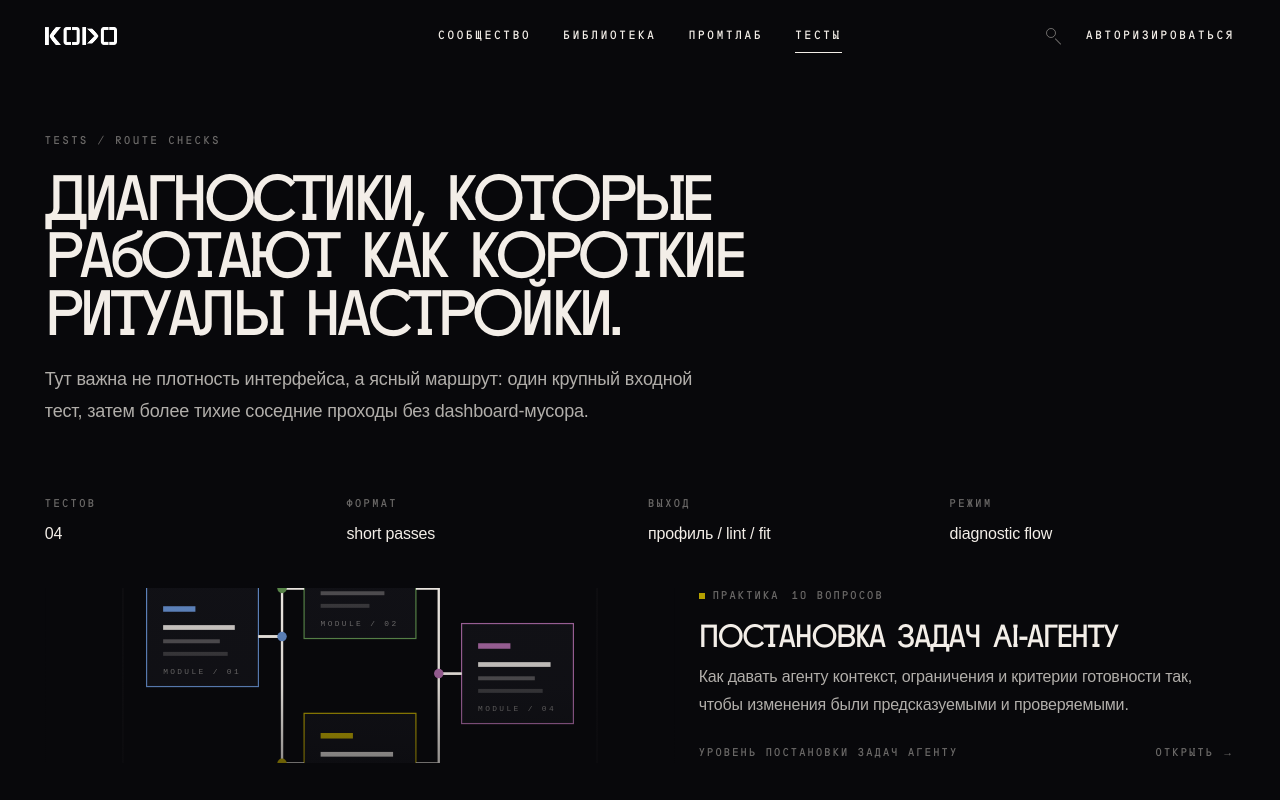
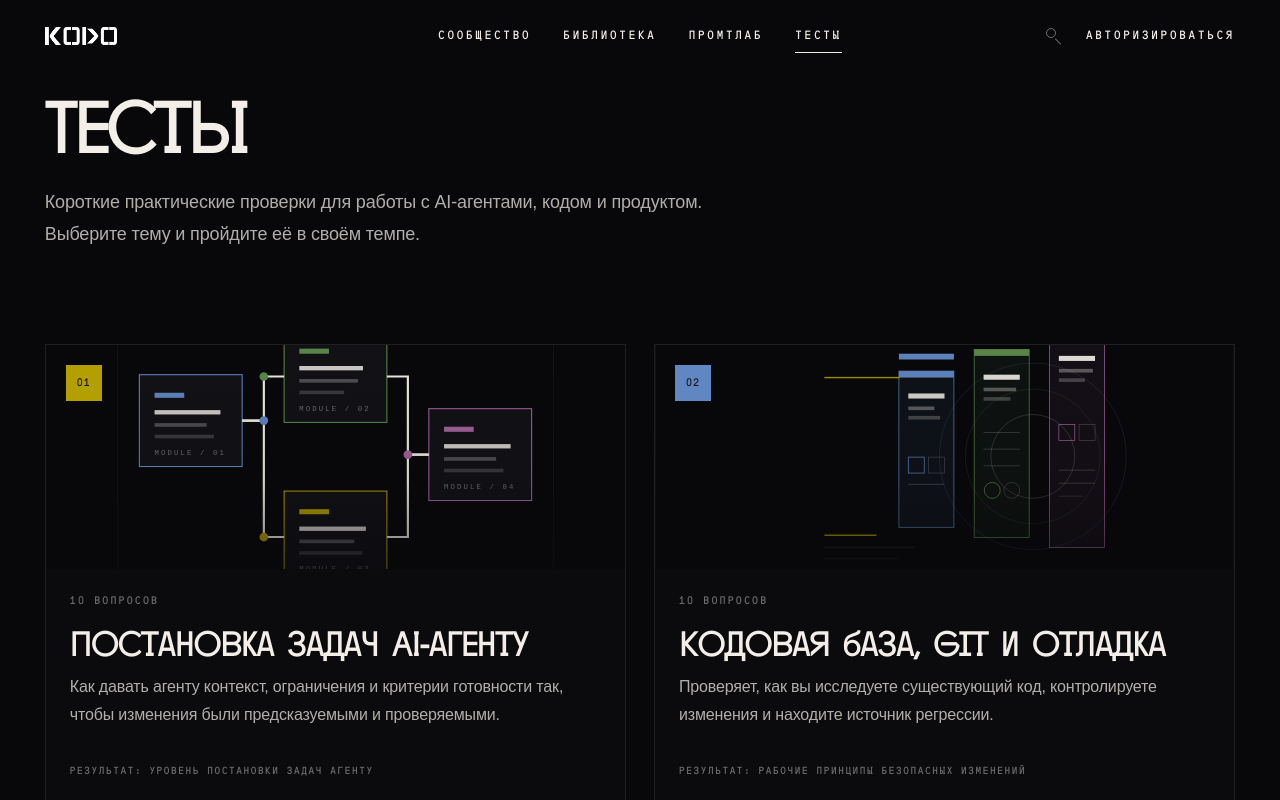
Before and after one commit to TemnovTema/kodo.media, a Next.js app: page /tests in a window 1280 px wide. Shown: the top 800 px of the page. Built offline with nearby package versions, Linux system fonts and the light colour scheme; a web font is replaced by a local one.

Commit message:
Simplify tests catalog

```diff
--- a/src/app/tests/page.tsx
+++ b/src/app/tests/page.tsx
@@ -1,5 +1,4 @@
 import type { Metadata } from "next";
-import { CatalogShell } from "@/components/catalog-shell";
 import { TestCard } from "@/components/test-card";
 import { diagnosticTests } from "@/lib/content";
 
@@ -11,24 +10,24 @@ export const metadata: Metadata = {
 
 export default function TestsPage() {
   return (
-    <CatalogShell
-      eyebrow="tests / route checks"
-      title="Диагностики, которые работают как короткие ритуалы настройки."
-      description="Тут важна не плотность интерфейса, а ясный маршрут: один крупный входной тест, затем более тихие соседние проходы без dashboard-мусора."
-      stats={[
-        { label: "Тестов", value: String(diagnosticTests.length).padStart(2, "0") },
-        { label: "Формат", value: "short passes" },
-        { label: "Выход", value: "профиль / lint / fit" },
-        { label: "Режим", value: "diagnostic flow" },
-      ]}
-    >
-      <div className="-mt-2 grid gap-x-8 gap-y-12 lg:grid-cols-2">
-        {diagnosticTests.map((test, index) => (
-          <div key={test.slug} className={index === 0 ? "lg:col-span-2" : ""}>
-            <TestCard test={test} featured={index === 0} />
-          </div>
-        ))}
-      </div>
-    </CatalogShell>
+    <section className="page-stack pt-2">
+      <header className="max-w-3xl space-y-5 pb-1 sm:space-y-6">
+        <h1 className="text-balance text-[clamp(2.65rem,5.6vw,5rem)] leading-[0.92] tracking-[-0.07em] text-[var(--color-text)]">
+          Тесты
+        </h1>
+        <p className="max-w-2xl text-base leading-8 text-[var(--color-text-soft)] md:text-lg">
+          Короткие практические проверки для работы с AI-агентами, кодом и
+          продуктом. Выберите тему и пройдите её в своём темпе.
+        </p>
+      </header>
+
+      <section aria-label="Каталог тестов">
+        <div className="grid gap-5 md:grid-cols-2 md:gap-6 xl:gap-7">
+          {diagnosticTests.map((test, index) => (
+            <TestCard key={test.slug} test={test} index={index} />
+          ))}
+        </div>
+      </section>
+    </section>
   );
 }
--- a/src/components/test-card.tsx
+++ b/src/components/test-card.tsx
@@ -1,61 +1,46 @@
+import Image from "next/image";
 import Link from "next/link";
-import Image from "next/image";
 import type { CSSProperties } from "react";
+import { getTestAccent } from "@/lib/brand";
 import type { DiagnosticTest } from "@/lib/content";
-import { getTestAccent } from "@/lib/brand";
 import { getTestVisualAsset } from "@/lib/visual-assets";
 
 type TestCardProps = {
   test: DiagnosticTest;
-  featured?: boolean;
+  index: number;
 };
 
-export function TestCard({ test, featured = false }: TestCardProps) {
+export function TestCard({ test, index }: TestCardProps) {
   const accent = getTestAccent(test.slug);
   const visual = getTestVisualAsset(test.slug);
 
   return (
     <article
       style={{ "--accent": accent } as CSSProperties}
-      className={`group ${
-        featured
-          ? "grid gap-6 xl:grid-cols-[minmax(0,1.08fr)_minmax(0,0.92fr)] xl:items-end"
-          : "flex h-full flex-col gap-5"
-      }`}
+      className="group flex h-full flex-col overflow-hidden border border-[var(--color-border)] bg-[var(--color-panel)] transition-[border-color,background-color] duration-200 hover:border-[var(--accent)]/70 hover:bg-[var(--color-panel-strong)]"
     >
-      <div
-        className={`relative overflow-hidden bg-[rgba(255,255,255,0.012)] ${
-          featured
-            ? "min-h-[17rem] sm:min-h-[20rem] xl:min-h-full"
-            : "min-h-[14rem] sm:min-h-[18rem] lg:min-h-[19rem]"
-        }`}
-      >
+      <div className="relative min-h-[11.5rem] overflow-hidden bg-[rgba(255,255,255,0.012)] sm:min-h-[14rem]">
         <Image
           src={visual.src}
           alt={visual.alt}
           fill
           unoptimized
-          sizes={
-            featured
-              ? "(min-width: 1280px) 48vw, 100vw"
-              : "(min-width: 1280px) 28vw, (min-width: 768px) 45vw, 100vw"
-          }
+          sizes="(min-width: 1280px) 45vw, (min-width: 768px) 45vw, 100vw"
           className="object-cover transition-transform duration-700 ease-out group-hover:scale-[1.02]"
         />
-        <div className="absolute inset-0 bg-[linear-gradient(180deg,rgba(8,8,11,0.04),rgba(8,8,11,0.12)_56%,rgba(8,8,11,0.42)_100%)]" />
+        <div className="absolute inset-0 bg-[linear-gradient(180deg,rgba(8,8,11,0.03),rgba(8,8,11,0.13)_60%,rgba(8,8,11,0.52)_100%)]" />
+        <span className="absolute left-4 top-4 grid h-9 min-w-9 place-items-center bg-[var(--accent)] px-2 font-mono text-[0.66rem] tracking-[0.1em] text-[#17161a] sm:left-5 sm:top-5">
+          {String(index + 1).padStart(2, "0")}
+        </span>
       </div>
 
-      <div className="flex min-h-full flex-col gap-4">
-        <div className="flex flex-wrap items-center gap-x-3 gap-y-2 font-mono text-[0.68rem] uppercase tracking-[0.2em] text-[var(--color-text-muted)]">
-          <span className="inline-flex items-center gap-2">
-            <span className="h-1.5 w-1.5 bg-[var(--accent)]" aria-hidden="true" />
-            {test.mode}
-          </span>
-          <span>{test.duration}</span>
-        </div>
+      <div className="flex flex-1 flex-col gap-5 p-5 sm:p-6">
+        <p className="font-mono text-[0.66rem] uppercase tracking-[0.2em] text-[var(--color-text-muted)]">
+          {test.duration}
+        </p>
 
         <div className="space-y-3">
-          <h3 className="max-w-2xl text-balance text-[clamp(1.7rem,2.4vw,2.45rem)] leading-[0.98] tracking-[-0.05em] text-[var(--color-text)]">
+          <h3 className="max-w-2xl text-balance text-[clamp(1.75rem,2.65vw,2.65rem)] leading-[0.96] tracking-[-0.055em] text-[var(--color-text)]">
             <Link
               href={`/tests/${test.slug}`}
               className="transition-colors hover:text-[var(--accent)]"
@@ -68,14 +53,16 @@ export function TestCard({ test, featured = false }: TestCardProps) {
           </p>
         </div>
 
-        <div className="mt-auto flex flex-col items-start gap-3 pt-2 font-mono text-[0.68rem] uppercase tracking-[0.2em] text-[var(--color-text-muted)] sm:flex-row sm:items-center sm:justify-between">
-          <span className="max-w-full leading-5">{test.outcome}</span>
+        <div className="mt-auto space-y-5 pt-3">
+          <p className="font-mono text-[0.62rem] uppercase leading-5 tracking-[0.16em] text-[var(--color-text-muted)]">
+            Результат: {test.outcome}
+          </p>
           <Link
             href={`/tests/${test.slug}`}
-            className="inline-flex min-h-11 items-center gap-2 text-[var(--color-text)] transition-colors hover:text-[var(--accent)] md:min-h-0"
+            aria-label={`Начать тест «${test.title}»`}
+            className="inline-flex min-h-12 w-full items-center justify-center bg-[var(--accent)] px-4 font-mono text-[0.68rem] uppercase tracking-[0.18em] text-[#17161a] shadow-[inset_0_-4px_0_rgba(8,8,11,0.25)] transition-[transform,filter,box-shadow] duration-200 hover:-translate-y-0.5 hover:brightness-110 hover:shadow-[inset_0_-4px_0_rgba(8,8,11,0.42)] focus-visible:outline focus-visible:outline-2 focus-visible:outline-offset-2 focus-visible:outline-[var(--accent)] active:translate-y-0 motion-reduce:transform-none"
           >
-            Открыть
-            <span aria-hidden="true">→</span>
+            Начать тест
           </Link>
         </div>
       </div>
```
